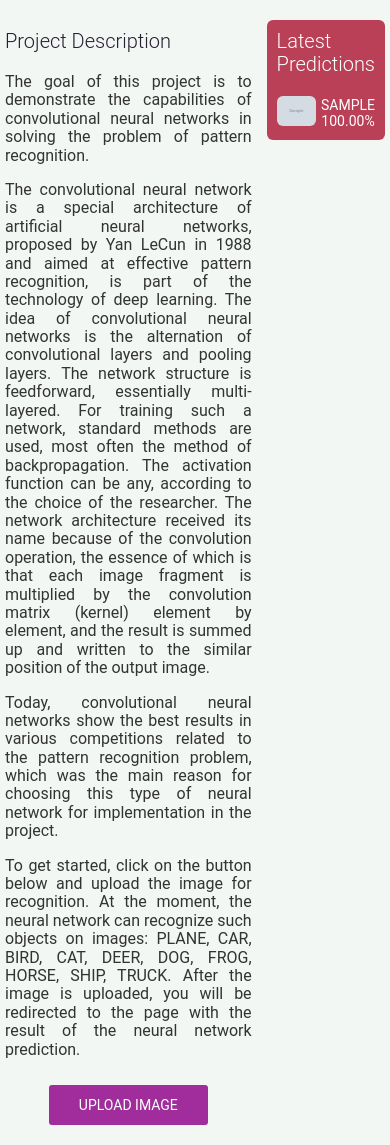
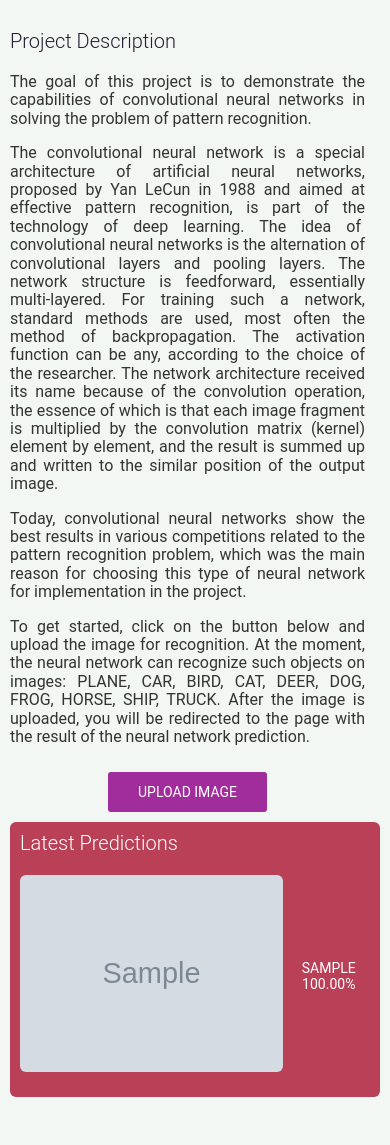
Before and after one commit to RouSage/diploma-webapp, a Flask app: page / in a window 390 px wide. Shown: the part 80-1225 px from the top of the page. After the commit the page ends 1177 px from the top, so only its background shows below. Run offline with Flask 2, Linux system fonts and the light colour scheme; tables that the repository leaves empty hold one stand-in row (values such as "Sample post"); grey boxes marked "Sample" are stand-in pictures; some libraries are stand-ins or nearby versions.

Commit message:
Responsive design

```diff
--- a/app/static/css/style.css
+++ b/app/static/css/style.css
@@ -102,7 +102,7 @@ h3 {
   -ms-flex-align: start;
   align-items: flex-start;
   margin-top: 10px;
-  padding: 10px 5px;
+  padding: 10px;
 }
 .wrapper .project-description {
   -webkit-box-flex: 3;
@@ -130,9 +130,6 @@ h3 {
   -ms-flex-pack: center;
   justify-content: center;
 }
-.project-description .project-description-footer form {
-  margin-top: 10px;
-}
 .wrapper .last-pred {
   -webkit-box-flex: 1;
   -ms-flex: 1 2;
@@ -157,7 +154,6 @@ h3 {
 }
 .last-pred-body .last-pred-body__pred {
   flex: 1 1 30%;
-  display: block;
   text-align: center;
   text-transform: uppercase;
   color: white;
@@ -227,7 +223,7 @@ label {
 }
 
 .prediction-wrap {
-  margin-top: 10px;
+  padding: 10px;
   display: flex;
   flex-flow: row nowrap;
 }
@@ -258,3 +254,48 @@ label {
   max-width: 100%;
   height: auto;
 }
+
+@media only screen and (max-width: 1000px) {
+  .container {
+    max-width: 900px;
+  }
+}
+
+@media only screen and (max-width: 830px) {
+  .last-pred-wrap .last-pred-body {
+    display: flex;
+    flex-flow: column nowrap;
+    align-items: center;
+    margin-bottom: 10px;
+  }
+  .last-pred-body .last-pred-body__pred span {
+    display: block;
+  }
+}
+
+@media only screen and (max-width: 650px) {
+  .prediction-wrap {
+    flex-flow: column nowrap;
+  }
+  .prediction-wrap .prediction-img {
+    margin-right: 0;
+    margin-bottom: 10px;
+  }
+}
+
+@media only screen and (max-width: 460px) {
+  .wrapper {
+    flex-flow: column nowrap;
+  }
+
+  .last-pred-wrap .last-pred-body {
+    flex-flow: row nowrap;
+    margin-bottom: 10px;
+  }
+  .last-pred-body .last-pred-body__img {
+    flex: 2 1 75%;
+  }
+  .last-pred-body .last-pred-body__pred {
+    flex: 2 1 25%;
+  }
+}
```
